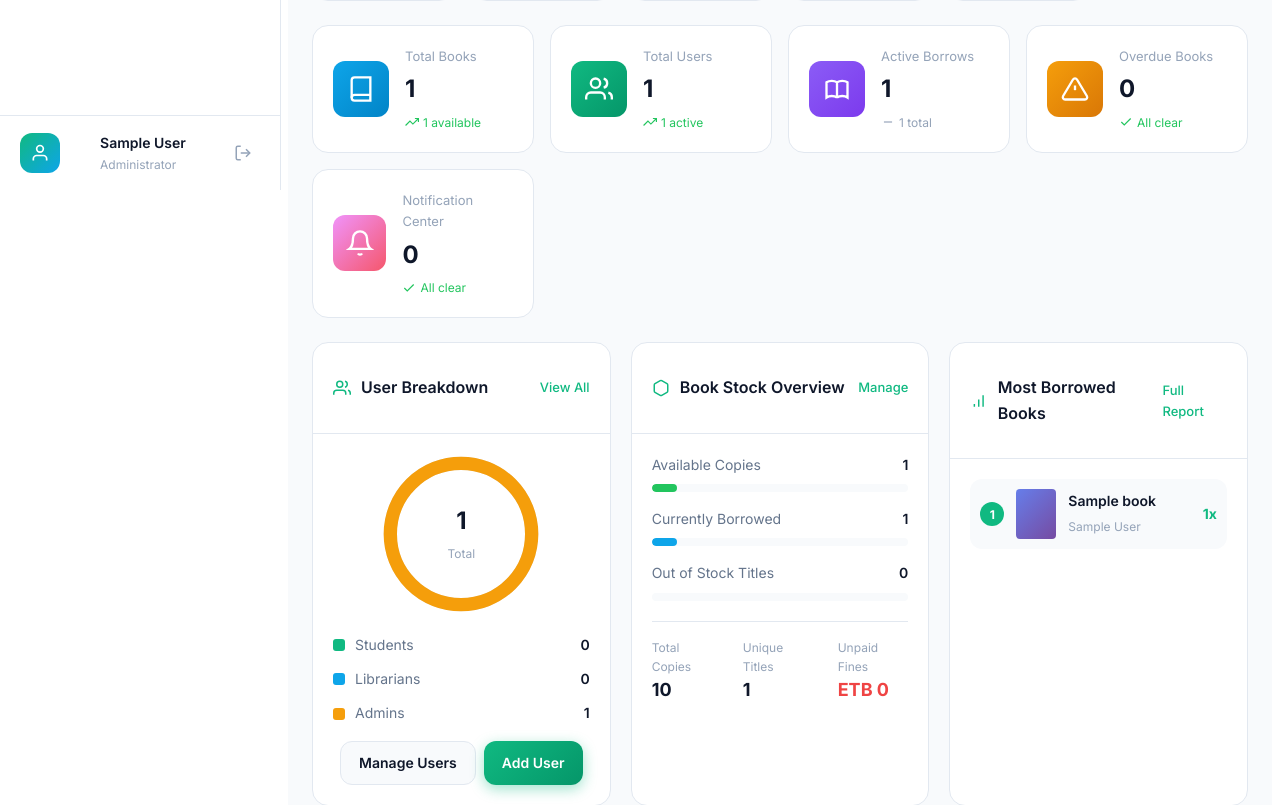
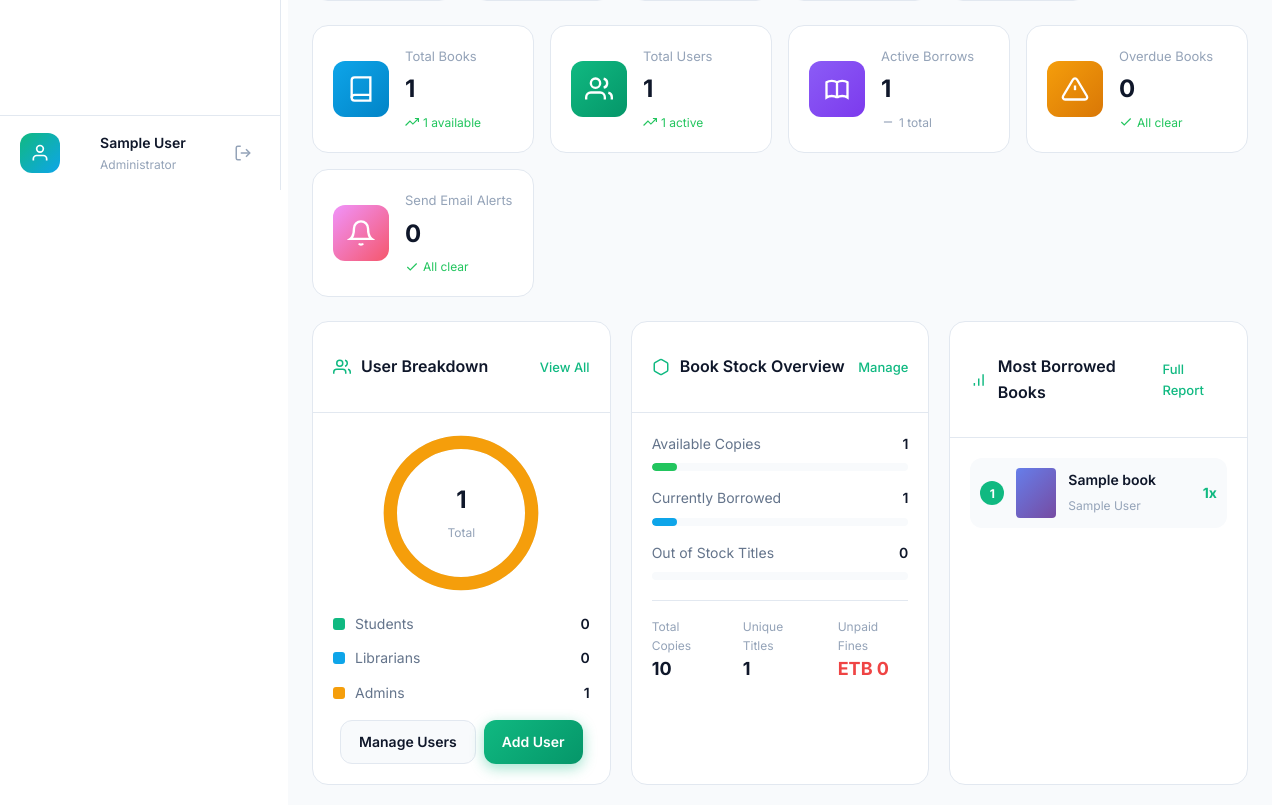
Before and after one commit to ezedinmoh/Smart-Library-System, a Django app: page /admin-dashboard/ in a window 1280 px wide. Shown: the part 610-1415 px from the top of the page. Run offline with Django 4.2, Linux system fonts and the light colour scheme; a user stored in the database is signed in; tables that the repository leaves empty hold one stand-in row (values such as "Sample post"); parts of the project's set-up code (start-up, migrations or seed data) failed here and were passed over.

Commit message:
Rename notification stat card label to Send Email Alerts on admin and librarian dashboards

```diff
--- a/templates/dashboard/admin_dashboard.html
+++ b/templates/dashboard/admin_dashboard.html
@@ -1066,7 +1066,7 @@
                         </svg>
                     </div>
                     <div class="stat-card-content">
-                        <span class="stat-card-label">Notification Center</span>
+                        <span class="stat-card-label">Send Email Alerts</span>
                         <span class="stat-card-value">{{ overdue_books }}</span>
                         <span class="stat-card-change {% if overdue_books > 0 %}negative{% else %}positive{% endif %}">
                             <svg viewBox="0 0 24 24" fill="none" stroke="currentColor" stroke-width="2">
--- a/templates/dashboard/librarian_dashboard.html
+++ b/templates/dashboard/librarian_dashboard.html
@@ -1568,7 +1568,7 @@ img {
                     </div>
                     <div class="stat-info">
                         <span class="stat-value">{{ overdue_books }}</span>
-                        <span class="stat-label">Notification Center</span>
+                        <span class="stat-label">Send Email Alerts</span>
                         <span class="stat-change {% if overdue_books > 0 %}negative{% else %}positive{% endif %}" style="display:flex;align-items:center;gap:4px;font-size:0.75rem;margin-top:4px;">
                             {% if overdue_books > 0 %}Overdue alerts{% else %}All clear{% endif %}
                         </span>
```
